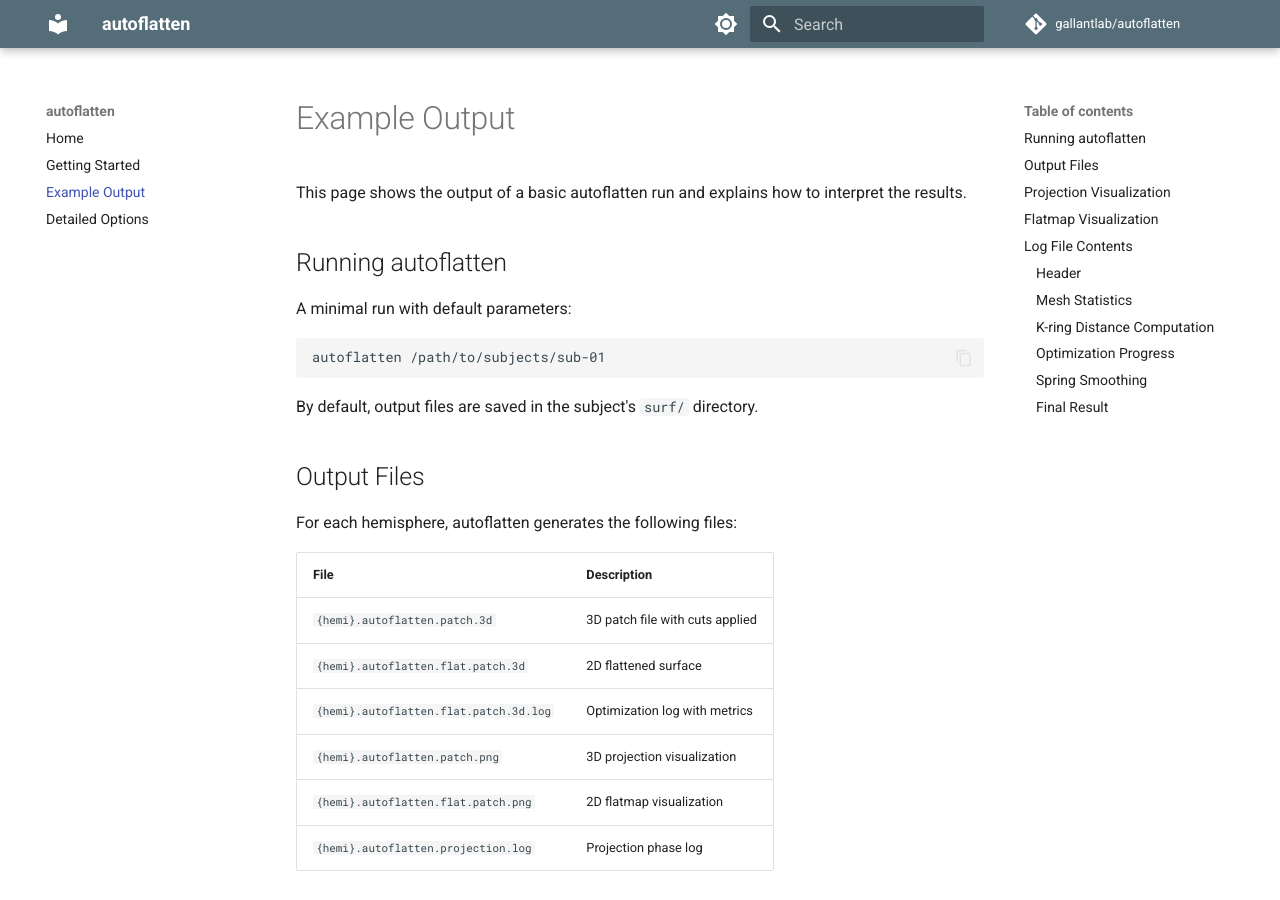
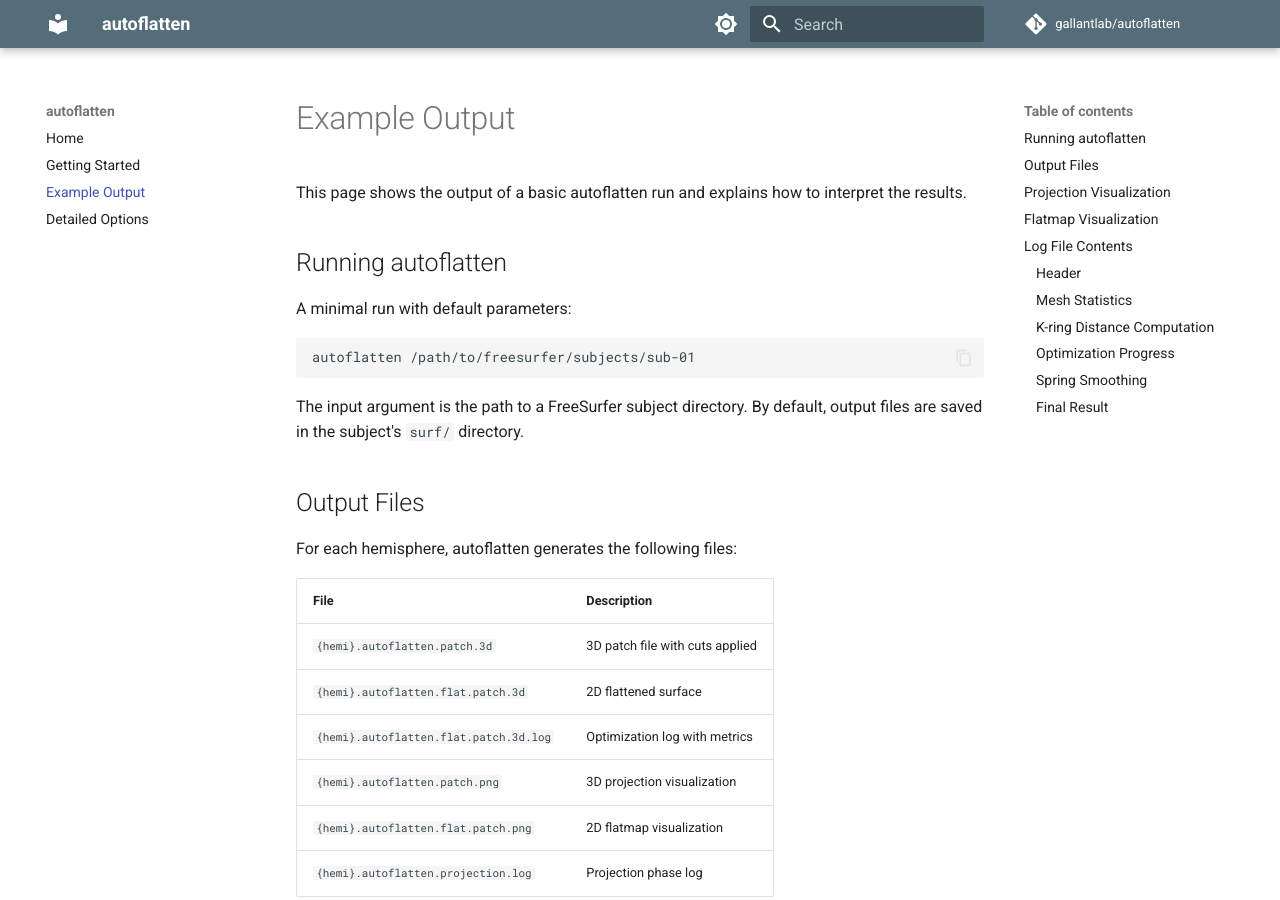
Before and after one commit to gallantlab/autoflatten, an MkDocs documentation site: the page built from docs/example-output.md, in a window 1280 px wide and 900 px high. Built offline with MkDocs 1.6.1 and Material for MkDocs 9.7.7, drawn with Linux system fonts in a browser that asks for light colours; comment, search, counter and statistics services are not loaded.

Commit message:
DOC: Clarify input is FreeSurfer subject directory
🤖 Generated with [Claude Code](https://claude.com/claude-code)

Co-Authored-By: Claude Opus 4.5 <noreply@anthropic.com>

````diff
--- a/docs/example-output.md
+++ b/docs/example-output.md
@@ -7,10 +7,10 @@ This page shows the output of a basic autoflatten run and explains how to interp
 A minimal run with default parameters:
 
 ```bash
-autoflatten /path/to/subjects/sub-01
+autoflatten /path/to/freesurfer/subjects/sub-01
 ```
 
-By default, output files are saved in the subject's `surf/` directory.
+The input argument is the path to a FreeSurfer subject directory. By default, output files are saved in the subject's `surf/` directory.
 
 ## Output Files
 
````
